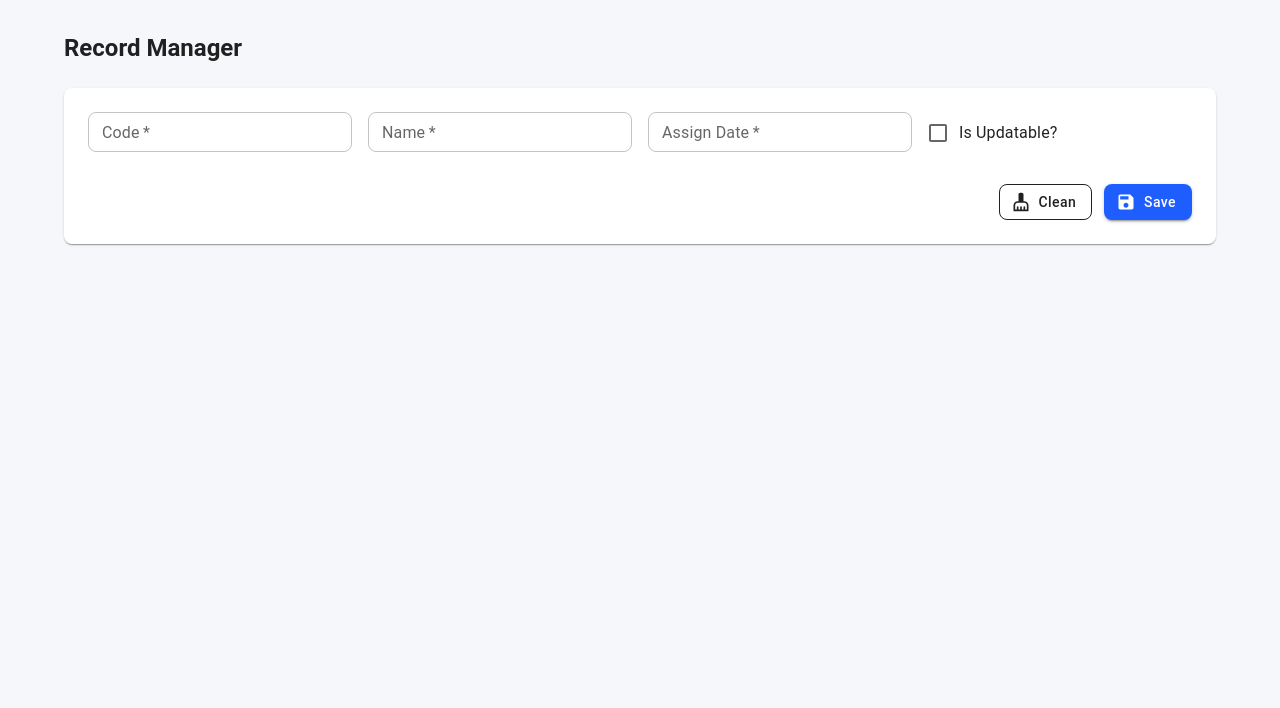
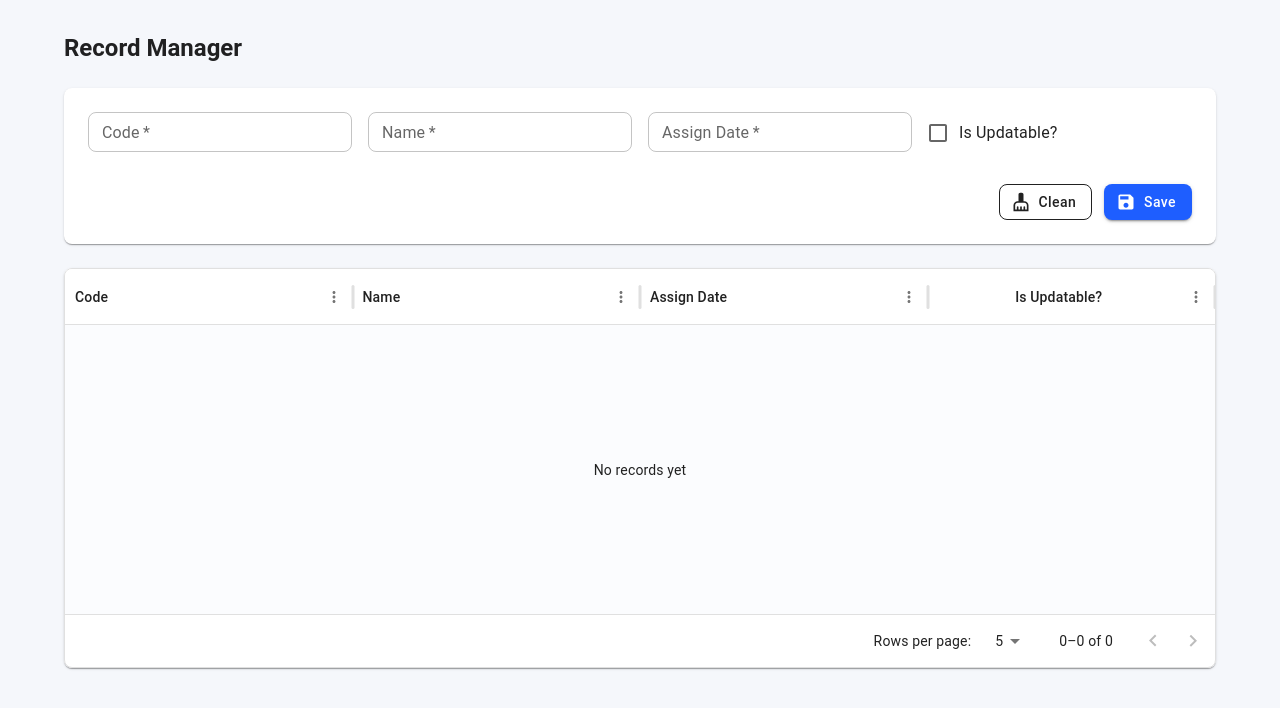
Before and after one commit to KbraEser/record-manager, a React (Vite) app: page / in a window 1280 px wide. Shown: the top 708 px of the page. Built offline with nearby package versions, Linux system fonts and the light colour scheme.

Commit message:
feat: add record data grid with row selection for updatable records

```diff
--- a/src/App.tsx
+++ b/src/App.tsx
@@ -1,5 +1,6 @@
 import { Container, Stack, Typography } from '@mui/material'
 import { RecordForm } from './features/records/components/RecordForm'
+import { RecordGrid } from './features/records/components/RecordGrid'
 
 function App() {
   return (
@@ -9,6 +10,7 @@ function App() {
           Record Manager
         </Typography>
         <RecordForm />
+        <RecordGrid />
       </Stack>
     </Container>
   )
--- /dev/null
+++ b/src/features/records/components/RecordGrid.tsx
@@ -0,0 +1,56 @@
+import { Paper } from '@mui/material'
+import { DataGrid, type GridColDef, type GridRowParams } from '@mui/x-data-grid'
+import { useAppDispatch, useAppSelector } from '../../../store/hooks'
+import { selectRecords } from '../store/selectors'
+import { selectRecord } from '../store/recordSlice'
+import { parseDate } from '../../../common/utils/date'
+import type { RecordItem } from '../types'
+
+// Dates are stored as "DD/MM/YYYY" text, so compare them as real dates when sorting
+const compareDates = (a: string, b: string) =>
+  (parseDate(a)?.getTime() ?? 0) - (parseDate(b)?.getTime() ?? 0)
+
+const columns: GridColDef<RecordItem>[] = [
+  { field: 'code', headerName: 'Code', flex: 1 },
+  { field: 'name', headerName: 'Name', flex: 1 },
+  { field: 'assignDate', headerName: 'Assign Date', flex: 1, sortComparator: compareDates },
+  { field: 'isUpdatable', headerName: 'Is Updatable?', flex: 1, type: 'boolean' },
+]
+
+export function RecordGrid() {
+  const dispatch = useAppDispatch()
+  const records = useAppSelector(selectRecords)
+  const selectedId = useAppSelector((state) => state.records.selectedId)
+
+  // Only updatable rows can be opened in the form
+  const handleRowClick = (params: GridRowParams<RecordItem>) => {
+    if (params.row.isUpdatable) {
+      dispatch(selectRecord(params.row.id))
+    }
+  }
+
+  // Highlight the row that is currently open in the form
+  const selectedRows = new Set(selectedId ? [selectedId] : [])
+
+  return (
+    <Paper sx={{ height: 400 }}>
+      <DataGrid
+        rows={records}
+        columns={columns}
+        onRowClick={handleRowClick}
+        getRowClassName={(params) => (params.row.isUpdatable ? '' : 'locked-row')}
+        disableRowSelectionOnClick
+        rowSelectionModel={{ type: 'include', ids: selectedRows }}
+        // Pagination: start with 5 rows per page
+        initialState={{ pagination: { paginationModel: { pageSize: 5 } } }}
+        pageSizeOptions={[5, 10, 25]}
+        localeText={{ noRowsLabel: 'No records yet' }}
+        sx={{
+          '& .locked-row': { bgcolor: 'grey.300', cursor: 'not-allowed' },
+          // Remove the blue focus border that appears when a cell is clicked
+          '& .MuiDataGrid-cell:focus, & .MuiDataGrid-cell:focus-within': { outline: 'none' },
+        }}
+      />
+    </Paper>
+  )
+}
```
